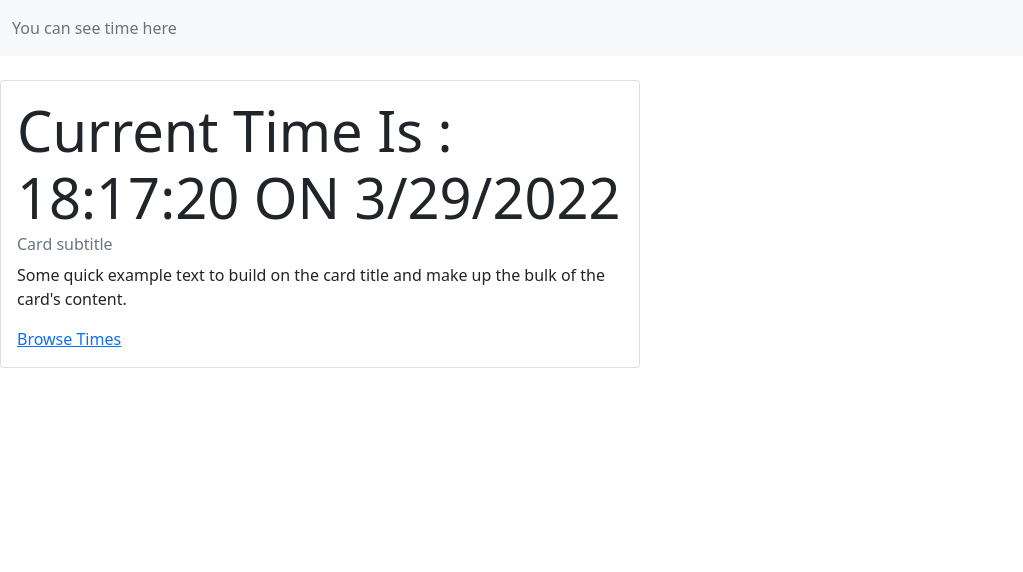
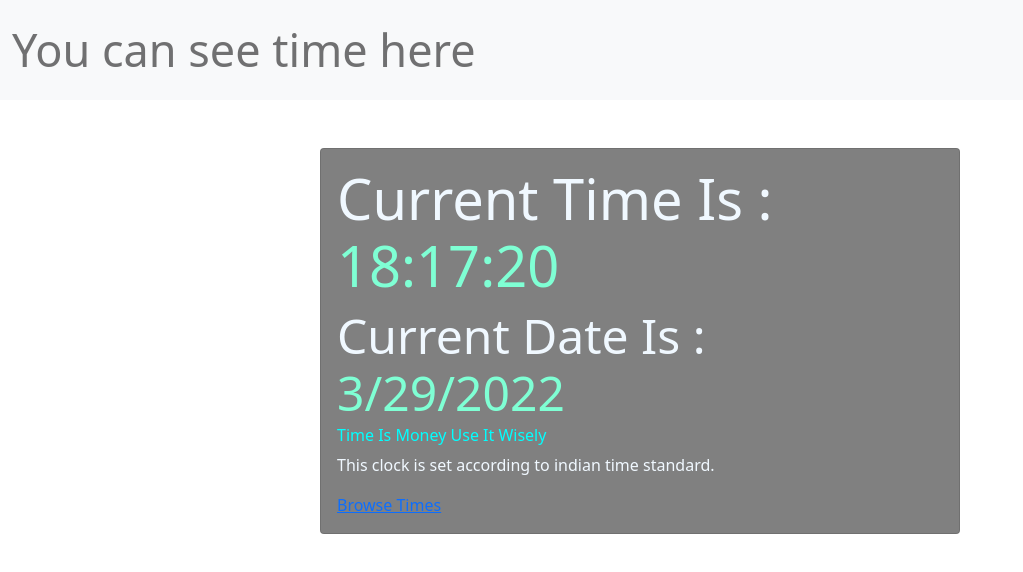
Before and after one commit to surajpatil4899/Clock, a plain HTML site: page index.html in a window 1280 px wide. Shown: the whole page, without its empty margins (0-1023 px from the left). Drawn offline with nearby package versions, Linux system fonts and the light colour scheme.

Commit message:
styles added

```diff
--- a/index.html
+++ b/index.html
@@ -8,7 +8,8 @@
     <!-- Bootstrap CSS -->
     <link href="https://cdn.jsdelivr.net/npm/bootstrap@5.1.3/dist/css/bootstrap.min.css" rel="stylesheet" integrity="sha384-1BmE4kWBq78iYhFldvKuhfTAU6auU8tT94WrHftjDbrCEXSU1oBoqyl2QvZ6jIW3" crossorigin="anonymous">
 
-    <title>Hello, world!</title>
+    <title>Time and Date</title>
+    <link rel="stylesheet" href="styles.css">
     <script>
         let a;
         let date;
@@ -17,25 +18,27 @@
         a = new Date();
          time = a.getHours() + ':' + a.getMinutes() + ':' + a.getSeconds();
          date = a.toLocaleDateString();
-        document.getElementById('time1').innerHTML = time + " ON " + date;
+        document.getElementById('time1').innerHTML = time ;
+        document.getElementById('date1').innerHTML = date;
         }, 1000);
     </script>
   </head>
   <body>
    <nav class="navbar navbar-light bg-light">
   <div class="container-fluid">
-    <span class="navbar-text">
+    <span class="navbar-text" id="nav">
       You can see time here
     </span>
   </div>
 </nav>
 
-<div class="comtainer my-4 " >
-    <div class="card" style="width: 40rem;">
+<div class="col-sm-6 offset-sm-3 my-5" >
+    <div class="card" style="width: 40rem;" id="card1">
   <div class="card-body">
     <h1 class="display-4">Current Time Is : <span id="time1"></span> </h1>
-    <h6 class="card-subtitle mb-2 text-muted">Card subtitle</h6>
-    <p class="card-text">Some quick example text to build on the card title and make up the bulk of the card's content.</p>
+    <h2 class="display-5" >Current Date Is : <span id="date1"></span> </h2>
+    <h6 class="card-subtitle mb-2" >Time Is Money Use It Wisely</h6>
+    <p class="card-text">This clock is set according to indian time standard.</p>
     <a href="#" class="card-link">Browse Times</a>
   </div>
 </div>
--- /dev/null
+++ b/styles.css
@@ -0,0 +1,23 @@
+#card1{
+    background-color: gray;
+    color: aliceblue;
+}
+h6  {
+    color: aqua;
+}
+#time1{
+    color: aquamarine;
+}
+
+#nav{
+    font-size: 45px;
+    font-style: bold;
+    justify-content: center;
+}
+#h2{
+    font-size: 10px;
+}
+#date1{
+    color: aquamarine;
+;
+}
```
